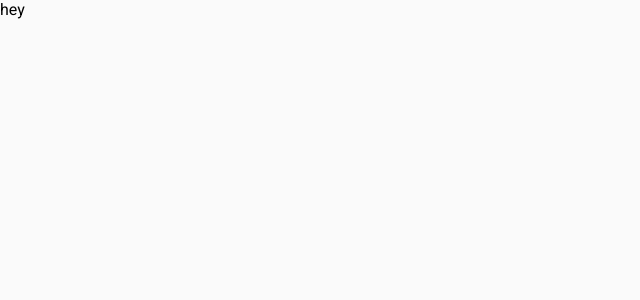
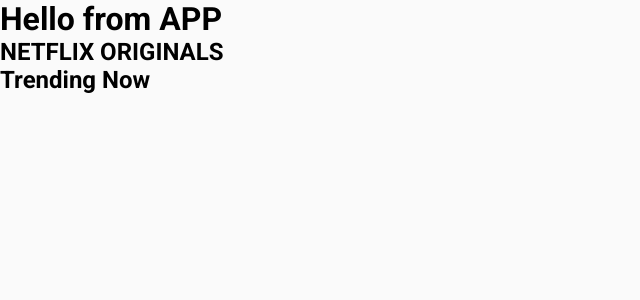
Before and after one commit to PadillaTom/FlixTribute, a React (Create React App) app: page / in a window 1280 px wide. Shown: the top 300 px of the page, without its empty margins (0-640 px from the left). Built offline with nearby package versions, Linux system fonts and the light colour scheme.

Commit message:
Axios and Requests DONE

```diff
--- a/package.json
+++ b/package.json
@@ -6,6 +6,7 @@
     "@testing-library/jest-dom": "^4.2.4",
     "@testing-library/react": "^9.5.0",
     "@testing-library/user-event": "^7.2.1",
+    "axios": "^0.20.0",
     "react": "^16.13.1",
     "react-dom": "^16.13.1",
     "react-scripts": "3.4.3"
--- a/src/App.js
+++ b/src/App.js
@@ -1,11 +1,16 @@
 import React from 'react';
 import './App.css';
+import Row from './components/Row';
 
 function App() {
   return (
-    <div className='App'>
-      <header className='App-header'>hey</header>
-    </div>
+    <React.Fragment>
+      <h1>Hello from APP</h1>
+      {/* Row Component */}
+
+      <Row title='NETFLIX ORIGINALS'></Row>
+      <Row title='Trending Now'></Row>
+    </React.Fragment>
   );
 }
 
--- /dev/null
+++ b/src/components/Row.js
@@ -0,0 +1,11 @@
+import React from 'react';
+
+function Row({ title }) {
+  return (
+    <React.Fragment>
+      <h2>{title}</h2>
+    </React.Fragment>
+  );
+}
+
+export default Row;
```
Also changed, not shown: src/App.css (+8 -1 lines), src/axios.js (added, +12 -0 lines), src/requests.js (added, +15 -0 lines), 1 other file (tests, documents, lock files or other folders).
